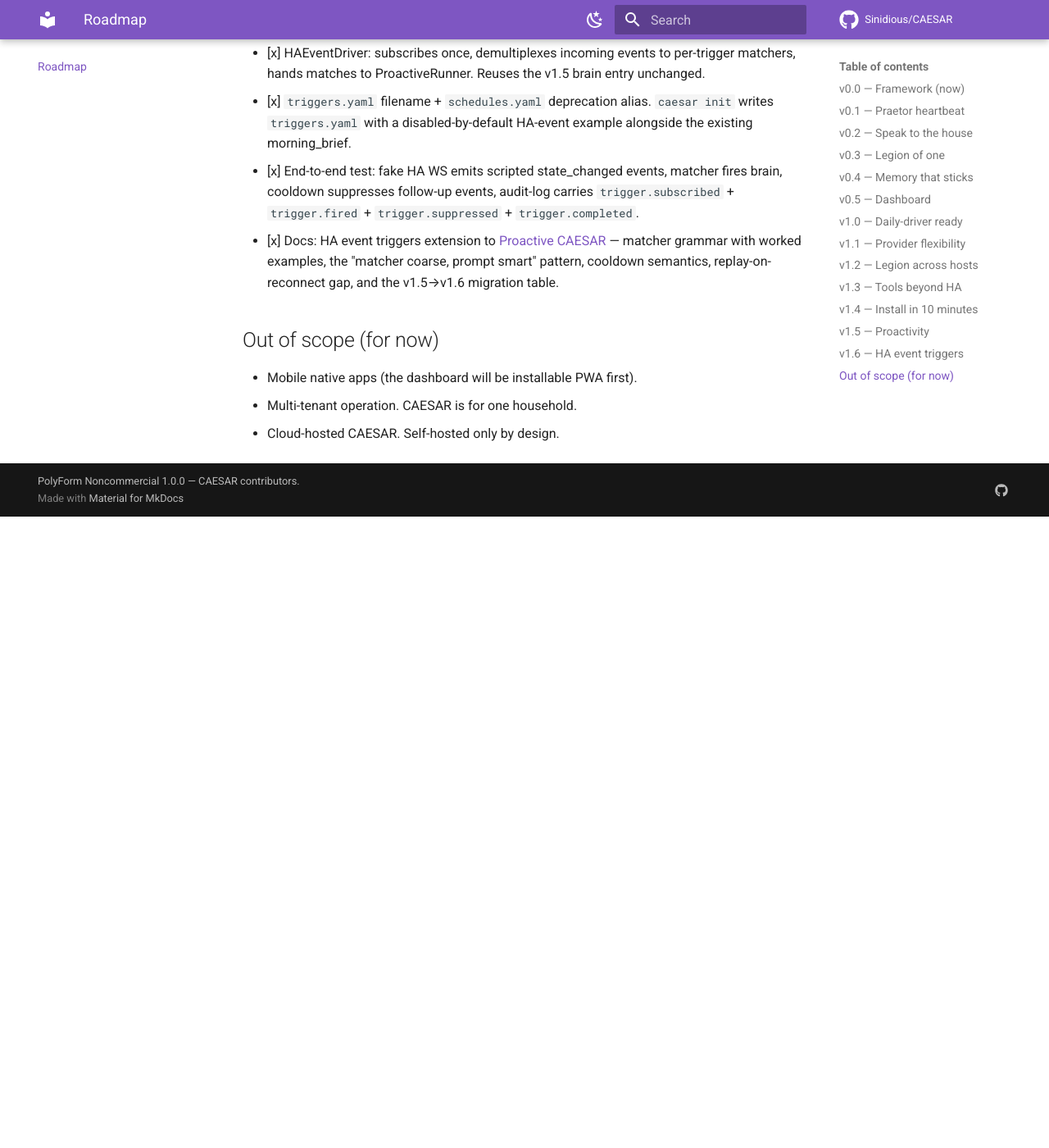
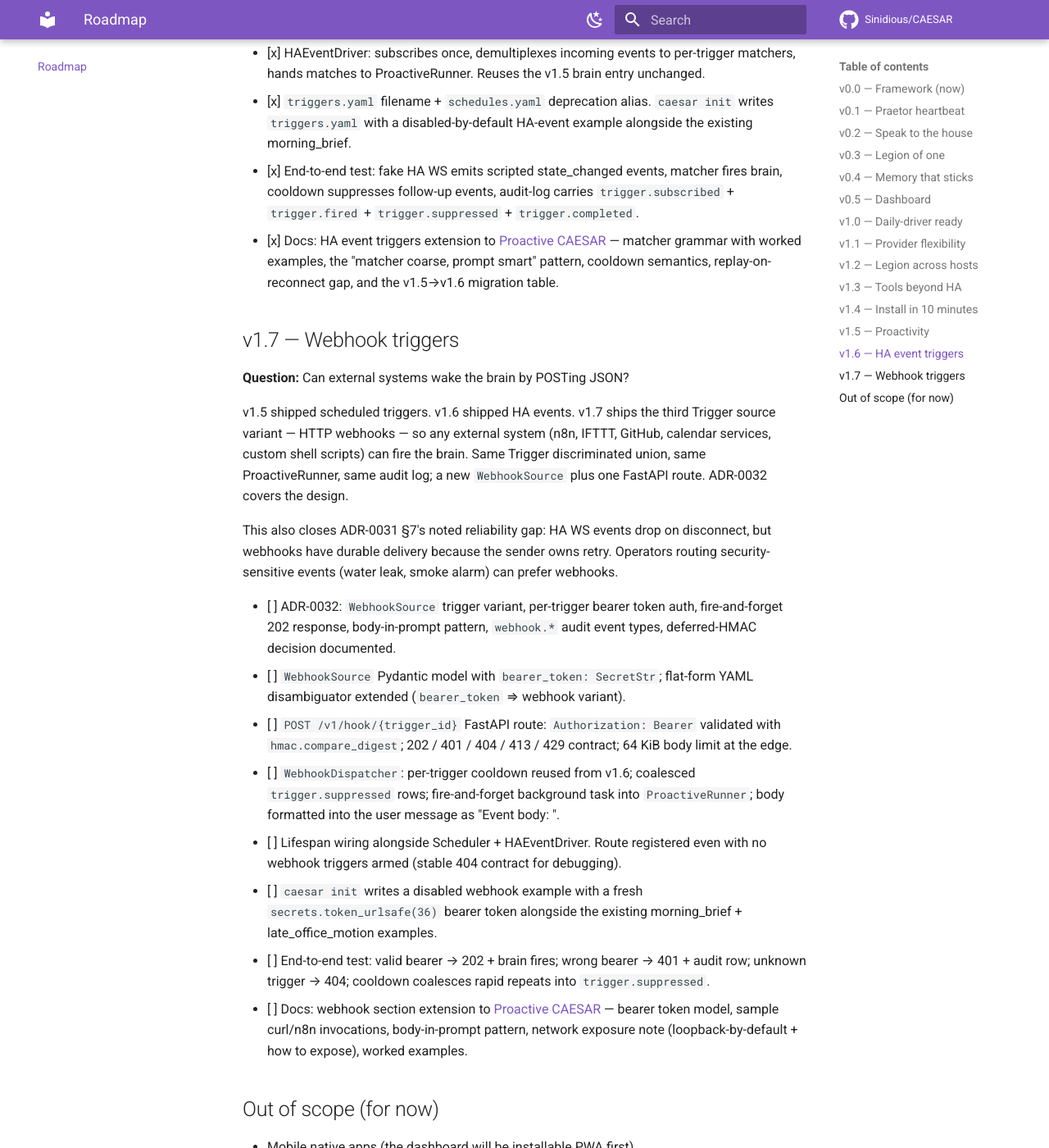
Before and after one commit to Sinidious/CAESAR, an MkDocs documentation site: the page built from docs/ROADMAP.md, in a window 1280 px wide and 1400 px high, scrolled down 5841 px. Shown: the whole window at 82% size. Built offline with MkDocs 1.6.1 and Material for MkDocs 9.7.7, drawn with Linux system fonts in a browser that asks for light colours; comment, search, counter and statistics services are not loaded; before the commit the page ends 6471 px from its top, so only the background shows below that.

Commit message:
docs: plan v1.7 — webhook triggers (ADR-0032) (#85)

```diff
--- a/docs/ROADMAP.md
+++ b/docs/ROADMAP.md
@@ -267,6 +267,51 @@ can reason in ways an automation rule can't.
       pattern, cooldown semantics, replay-on-reconnect gap, and
       the v1.5→v1.6 migration table.
 
+## v1.7 — Webhook triggers
+
+**Question:** Can external systems wake the brain by POSTing JSON?
+
+v1.5 shipped scheduled triggers. v1.6 shipped HA events. v1.7 ships
+the third Trigger source variant — HTTP webhooks — so any external
+system (n8n, IFTTT, GitHub, calendar services, custom shell scripts)
+can fire the brain. Same Trigger discriminated union, same
+ProactiveRunner, same audit log; a new `WebhookSource` plus one
+FastAPI route. ADR-0032 covers the design.
+
+This also closes ADR-0031 §7's noted reliability gap: HA WS events
+drop on disconnect, but webhooks have durable delivery because the
+sender owns retry. Operators routing security-sensitive events
+(water leak, smoke alarm) can prefer webhooks.
+
+- [ ] ADR-0032: `WebhookSource` trigger variant, per-trigger bearer
+      token auth, fire-and-forget 202 response, body-in-prompt
+      pattern, `webhook.*` audit event types, deferred-HMAC
+      decision documented.
+- [ ] `WebhookSource` Pydantic model with `bearer_token: SecretStr`;
+      flat-form YAML disambiguator extended (`bearer_token` ⇒
+      webhook variant).
+- [ ] `POST /v1/hook/{trigger_id}` FastAPI route: `Authorization:
+      Bearer` validated with `hmac.compare_digest`; 202 / 401 / 404
+      / 413 / 429 contract; 64 KiB body limit at the edge.
+- [ ] `WebhookDispatcher`: per-trigger cooldown reused from v1.6;
+      coalesced `trigger.suppressed` rows; fire-and-forget background
+      task into `ProactiveRunner`; body formatted into the user
+      message as "Event body: <JSON>".
+- [ ] Lifespan wiring alongside Scheduler + HAEventDriver. Route
+      registered even with no webhook triggers armed (stable 404
+      contract for debugging).
+- [ ] `caesar init` writes a disabled webhook example with a fresh
+      `secrets.token_urlsafe(36)` bearer token alongside the existing
+      morning_brief + late_office_motion examples.
+- [ ] End-to-end test: valid bearer → 202 + brain fires; wrong
+      bearer → 401 + audit row; unknown trigger → 404; cooldown
+      coalesces rapid repeats into `trigger.suppressed`.
+- [ ] Docs: webhook section extension to
+      [Proactive CAESAR](PROACTIVE-CAESAR.md) — bearer token model,
+      sample curl/n8n invocations, body-in-prompt pattern, network
+      exposure note (loopback-by-default + how to expose), worked
+      examples.
+
 ## Out of scope (for now)
 
 - Mobile native apps (the dashboard will be installable PWA first).
--- a/mkdocs.yml
+++ b/mkdocs.yml
@@ -114,6 +114,7 @@ nav:
       - "0029 — Docker distribution + `caesar init`": adr/0029-docker-distribution-and-init.md
       - "0030 — Proactivity: schedules + ntfy.sh": adr/0030-proactivity-schedules-and-ntfy.md
       - "0031 — HA event triggers": adr/0031-ha-event-triggers.md
+      - "0032 — Webhook triggers": adr/0032-webhook-triggers.md
 
 validation:
   omitted_files: warn
```
Also changed, not shown: docs/adr/0032-webhook-triggers.md (added, +319 -0 lines), docs/adr/README.md (+1 -0 lines).
